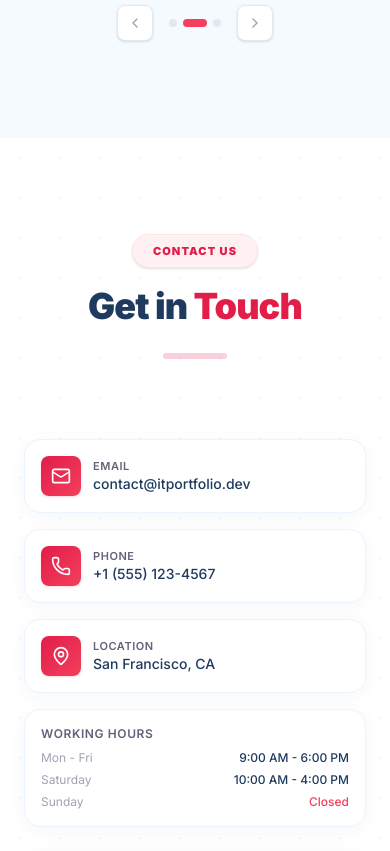
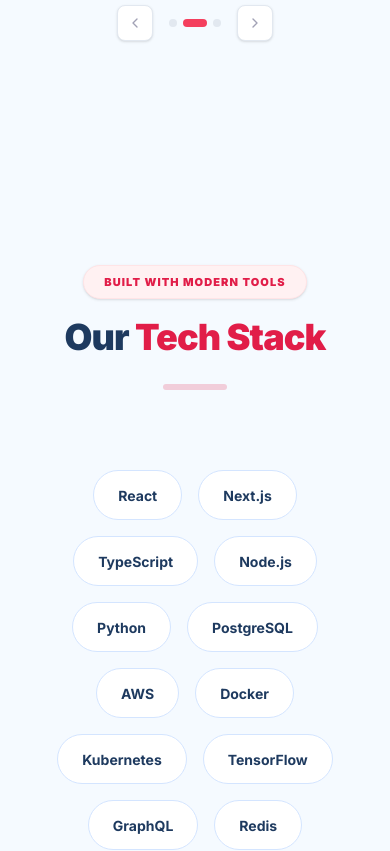
Before and after one commit to parsasamandi/IT-tech-portfolio, a Next.js app: page / in a window 390 px wide. Shown: the part 6460-7311 px from the top of the page. Built offline with nearby package versions, Linux system fonts and the light colour scheme; no server answers; the database is empty.

Commit message:
feat: add TechStack component and database support

```diff
--- a/app/page.tsx
+++ b/app/page.tsx
@@ -13,6 +13,7 @@
 import About from "@/components/sections/About";
 import Projects from "@/components/sections/Projects";
 import Testimonials from "@/components/sections/Testimonials";
+import TechStack from "@/components/sections/TechStack";
 import Blog from "@/components/sections/Blog";
 import Contact from "@/components/sections/Contact";
 import ChatWidget from "@/components/chat/ChatWidget";
@@ -30,6 +31,7 @@
         <About />
         <Projects />
         <Testimonials />
+        <TechStack />
         {/* <Blog /> */}
         <Contact />
       </main>
--- /dev/null
+++ b/components/sections/TechStack.tsx
@@ -0,0 +1,57 @@
+"use client";
+
+import { useEffect, useState } from "react";
+import { motion } from "framer-motion";
+import SectionHeading from "@/components/ui/SectionHeading";
+import { supabase } from "@/lib/supabase";
+import { TECH_STACK } from "@/lib/constants";
+
+export default function TechStack() {
+  const [techStack, setTechStack] = useState<string[]>(TECH_STACK);
+
+  useEffect(() => {
+    const fetchTechStack = async () => {
+      try {
+        if (!supabase) return;
+        const { data, error } = await supabase
+          .from("settings")
+          .select("tech_stack_items")
+          .single();
+
+        if (error) throw error;
+        if (data?.tech_stack_items && Array.isArray(data.tech_stack_items)) {
+          setTechStack(data.tech_stack_items);
+        }
+      } catch (err) {
+        console.error("Error fetching tech stack:", err);
+      }
+    };
+
+    fetchTechStack();
+  }, []);
+
+  return (
+    <section id="tech-stack" className="section-padding bg-navy-50">
+      <div className="max-w-5xl mx-auto px-6 lg:px-12">
+        <SectionHeading title="Our Tech Stack" highlight="Tech Stack" subtitle="Built With Modern Tools" />
+
+        <div className="flex flex-wrap justify-center gap-4">
+          {techStack.map((tech, index) => (
+            <motion.div
+              key={tech}
+              initial={{ opacity: 0, scale: 0.8 }}
+              whileInView={{ opacity: 1, scale: 1 }}
+              viewport={{ once: true, margin: "-50px" }}
+              transition={{ delay: index * 0.05, duration: 0.3 }}
+              className="px-6 py-3 rounded-full bg-white border border-navy-200 card-shadow-hover hover:border-crimson-400 hover:bg-crimson-50 transition-all duration-300"
+            >
+              <span className="text-sm font-bold text-navy-900 hover:text-crimson-600 transition-colors">
+                {tech}
+              </span>
+            </motion.div>
+          ))}
+        </div>
+      </div>
+    </section>
+  );
+}
```
Also changed, not shown: 1 other file (tests, documents, lock files or other folders).
